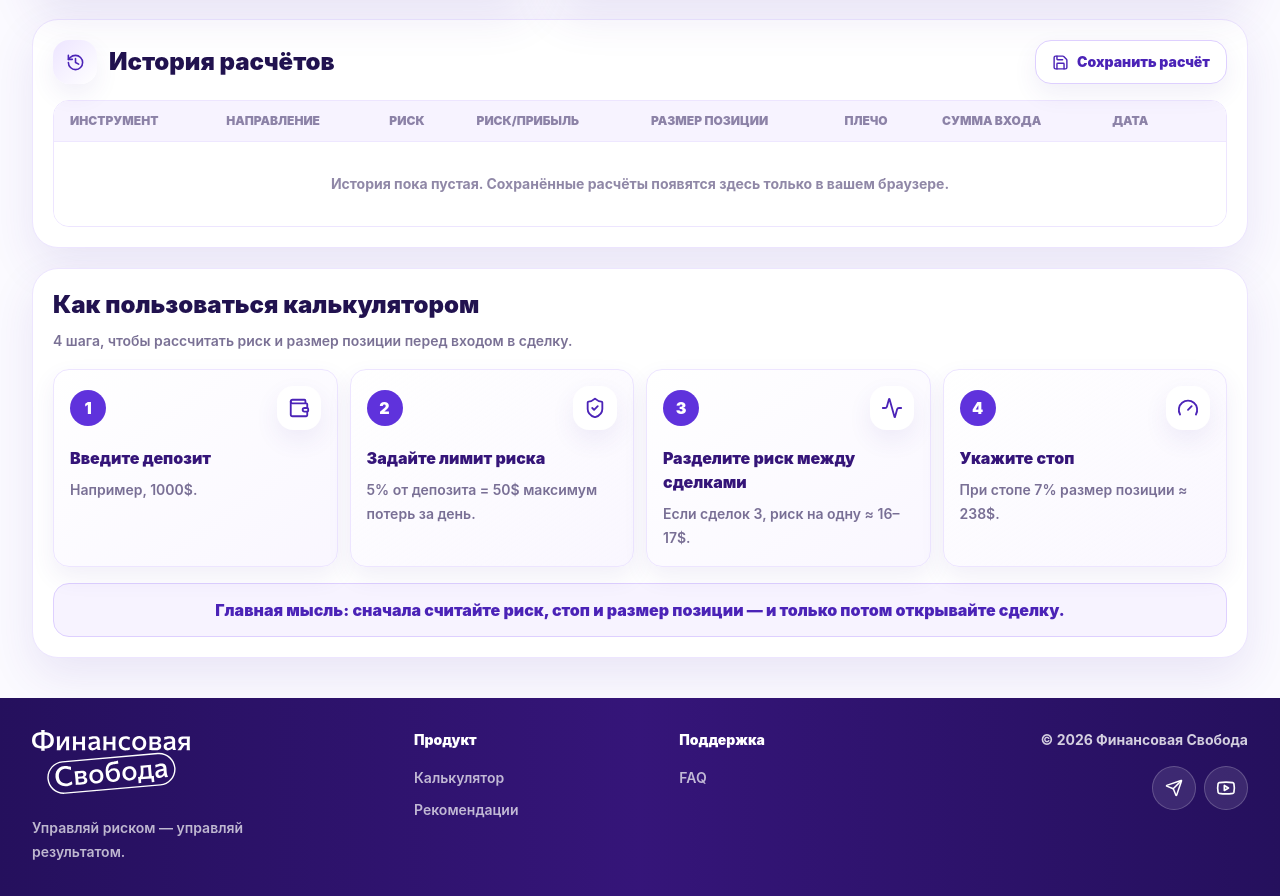
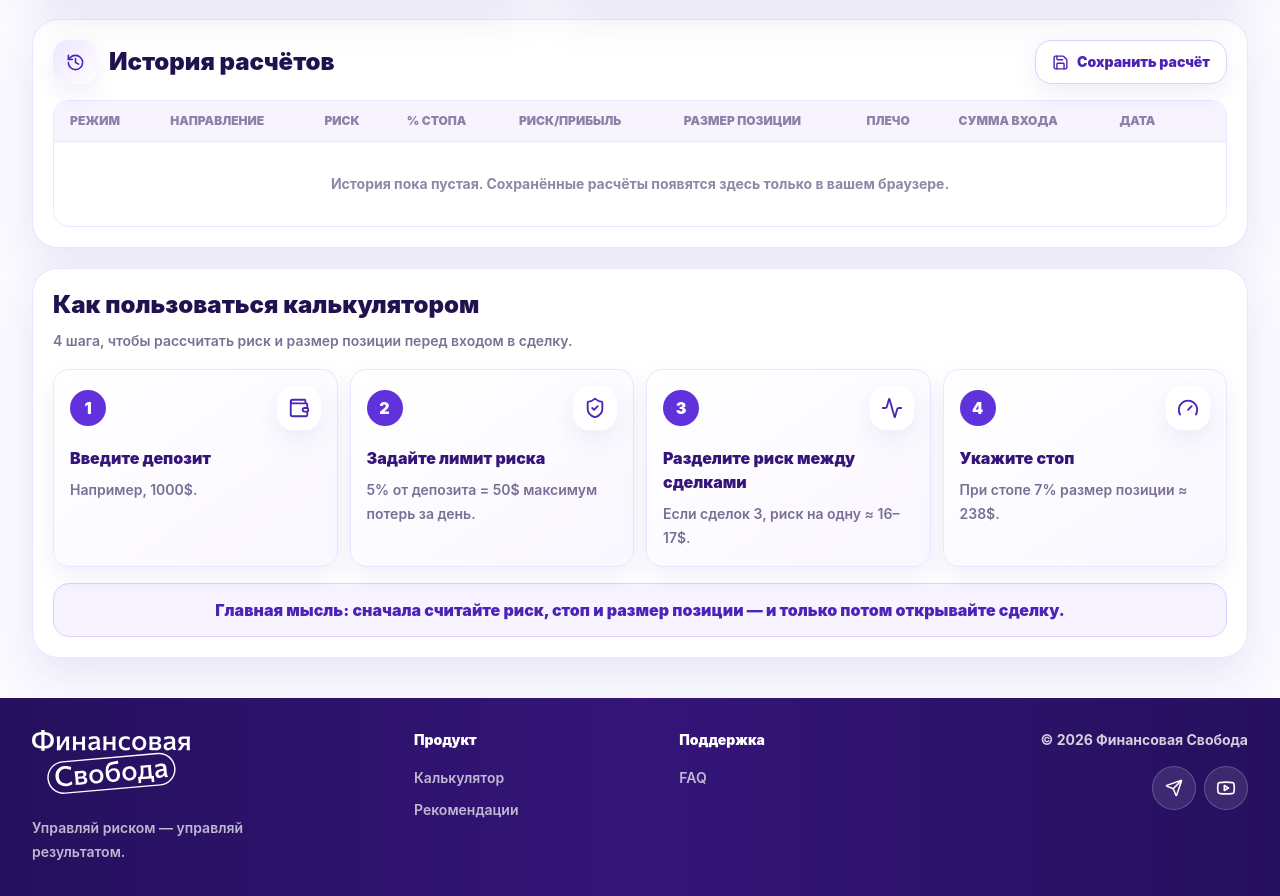
Before and after one commit to hvpex/fs-calculator, a React (Vite) app: page / in a window 1280 px wide. Shown: the part 1867-2763 px from the top of the page. Built offline with nearby package versions, Linux system fonts and the light colour scheme.

Commit message:
history edit

```diff
--- a/src/App.tsx
+++ b/src/App.tsx
@@ -28,6 +28,7 @@ type StopInputMode = 'percent' | 'price';
 type CalculatorMode = 'simple' | 'detailed';
 
 type CalculationSnapshot = {
+  calculatorMode: CalculatorMode;
   deposit: number;
   dailyRiskPercent: number;
   tradesPerDay: number;
@@ -220,19 +221,23 @@ function App() {
       return;
     }
 
+    const historyLeverage = calculatorMode === 'simple' ? 1 : selectedLeverage;
+    const historyEntryAmount = calculatorMode === 'simple' ? calc.positionSize : calc.entryAmount;
+
     const nextItem: HistoryItem = {
       id: makeId(),
-      instrument: 'CUSTOM',
+      instrument: getCalculatorModeLabel(calculatorMode),
       direction,
       risk: formatPercent(riskPercentOfDeposit),
       rr: `1 : ${formatRatio(calc.rr)}`,
       position: formatMoney(calc.positionSize),
       date: formatDateLabel(new Date()),
       snapshot: {
+        calculatorMode,
         deposit,
         dailyRiskPercent,
         tradesPerDay,
-        selectedLeverage,
+        selectedLeverage: historyLeverage,
         direction,
         entryPrice,
         stopPercent,
@@ -241,8 +246,8 @@ function App() {
         takeProfit,
       },
       summary: {
-        leverage: selectedLeverage,
-        entryAmount: calc.entryAmount,
+        leverage: historyLeverage,
+        entryAmount: historyEntryAmount,
         positionSize: calc.positionSize,
         riskPerTrade: calc.riskPerTrade,
         dailyRiskAmount: calc.dailyRiskAmount,
@@ -259,6 +264,7 @@ function App() {
   };
 
   const applyHistoryItem = (item: HistoryItem) => {
+    setCalculatorMode(item.snapshot.calculatorMode);
     setDeposit(item.snapshot.deposit);
     setDailyRiskPercent(item.snapshot.dailyRiskPercent);
     setTradesPerDay(item.snapshot.tradesPerDay);
@@ -963,12 +969,13 @@ function HistorySection({
       </div>
 
       <div className="overflow-x-auto rounded-2xl border border-brand-100">
-        <table className="min-w-[980px] w-full border-collapse bg-white text-left text-sm">
+        <table className="min-w-[1080px] w-full border-collapse bg-white text-left text-sm">
           <thead className="bg-brand-50 text-xs uppercase text-ink/50">
             <tr>
-              <th className="px-4 py-3 font-black">Инструмент</th>
+              <th className="px-4 py-3 font-black">Режим</th>
               <th className="px-4 py-3 font-black">Направление</th>
               <th className="px-4 py-3 font-black">Риск</th>
+              <th className="px-4 py-3 font-black">% стопа</th>
               <th className="px-4 py-3 font-black">Риск/прибыль</th>
               <th className="px-4 py-3 font-black">Размер позиции</th>
               <th className="px-4 py-3 font-black">Плечо</th>
@@ -980,7 +987,7 @@ function HistorySection({
           <tbody>
             {history.length === 0 ? (
               <tr className="border-t border-brand-100/80">
-                <td colSpan={9} className="px-4 py-8 text-center text-sm font-bold text-ink/50">
+                <td colSpan={10} className="px-4 py-8 text-center text-sm font-bold text-ink/50">
                   История пока пустая. Сохранённые расчёты появятся здесь только в вашем браузере.
                 </td>
               </tr>
@@ -1002,6 +1009,7 @@ function HistorySection({
                       </span>
                     </td>
                     <td className="px-4 py-3 font-bold text-ink/70">{item.risk}</td>
+                    <td className="px-4 py-3 font-bold text-ink/70">{formatDistancePercent(item.snapshot.stopPercent)}</td>
                     <td className="px-4 py-3 font-black text-brand-800">{item.rr}</td>
                     <td className="px-4 py-3 font-bold text-ink/70">{item.position}</td>
                     <td className="px-4 py-3 font-bold text-ink/70">{formatSelectedLeverage(item.summary.leverage)}</td>
@@ -1031,7 +1039,7 @@ function HistorySection({
                   </tr>
                   {openMenuId === item.id && (
                     <tr className="border-t border-brand-100/80 bg-brand-50/50">
-                      <td colSpan={9} className="px-4 py-3">
+                      <td colSpan={10} className="px-4 py-3">
                         <div className="history-row-menu">
                           <button
                             type="button"
@@ -1912,7 +1920,10 @@ function normalizeHistoryItem(item: unknown, index: number): HistoryItem | null
 
   return {
     id: typeof raw.id === 'string' ? raw.id : `history-${index}-${Date.now()}`,
-    instrument: typeof raw.instrument === 'string' ? raw.instrument : 'CUSTOM',
+    instrument:
+      typeof raw.instrument === 'string' && raw.instrument !== 'CUSTOM'
+        ? raw.instrument
+        : getCalculatorModeLabel(snapshot.calculatorMode),
     direction: itemDirection,
     risk: formatPercent(riskPercentOfDeposit),
     rr: `1 : ${formatRatio(displayCalc.rr)}`,
@@ -1934,6 +1945,9 @@ function normalizeSnapshot(
   const stopLoss = normalizePriceValue(snapshot?.stopLoss, fallback.stopLoss);
 
   return {
+    calculatorMode: isCalculatorMode(snapshot?.calculatorMode)
+      ? snapshot.calculatorMode
+      : fallback.calculatorMode,
     deposit: normalizePositiveNumber(snapshot?.deposit, fallback.deposit),
     dailyRiskPercent: normalizeDailyRiskPercent(snapshot?.dailyRiskPercent, fallback.dailyRiskPercent),
     tradesPerDay: normalizeTradesPerDay(snapshot?.tradesPerDay, fallback.tradesPerDay),
@@ -1979,6 +1993,7 @@ function snapshotFromHistoryDisplay(
   const rewardDistance = stopDistance * rr;
 
   return {
+    calculatorMode: 'detailed',
     deposit,
     dailyRiskPercent,
     tradesPerDay,
@@ -2050,6 +2065,14 @@ function parseRatioDisplay(value: unknown) {
   return parseDisplayNumber(value);
 }
 
+function getCalculatorModeLabel(value: CalculatorMode) {
+  return value === 'simple' ? 'Простой' : 'Детальный';
+}
+
+function isCalculatorMode(value: unknown): value is CalculatorMode {
+  return value === 'simple' || value === 'detailed';
+}
+
 function isDirection(value: unknown): value is Direction {
   return value === 'LONG' || value === 'SHORT';
 }
```
